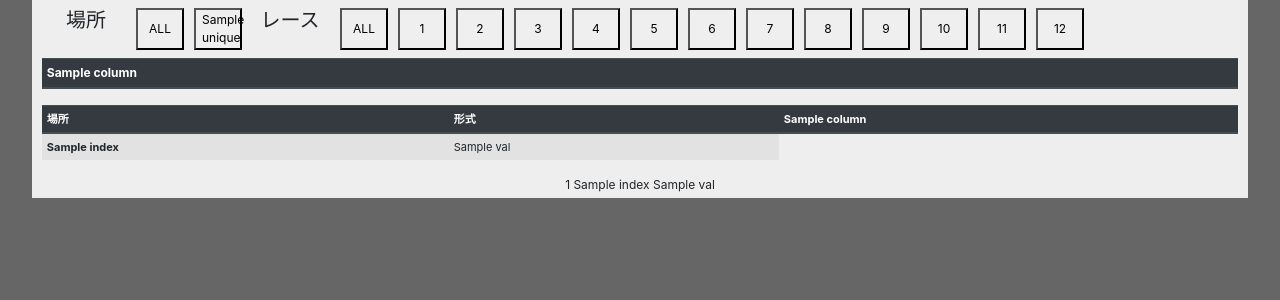
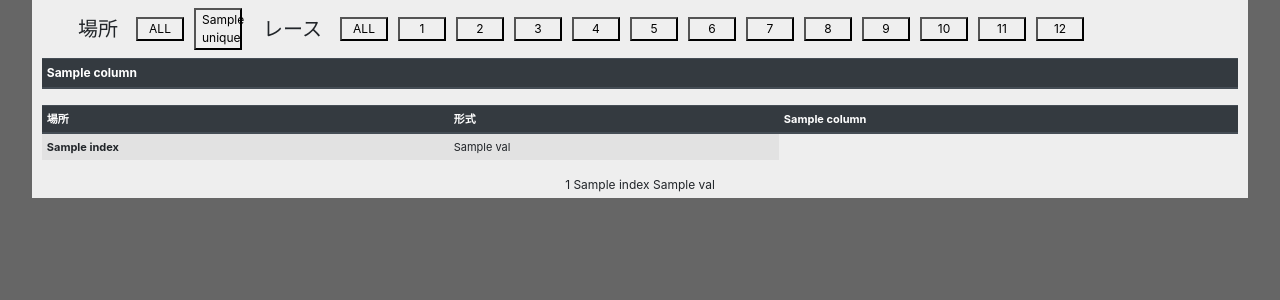
Before and after one commit to unfif/nkdayview, a Flask app: template templates/index.html in a window 1280 px wide. Shown: the part 54-354 px from the top of the page. Run offline with Flask 2, Linux system fonts and the light colour scheme; the template is opened without the code that fills it: most values are stand-ins (such as "Sample title", 1, 10 or a date in 2020); parts of the project's set-up code (start-up, migrations or seed data) failed here and were passed over; some libraries are stand-ins or nearby versions.

Commit message:
fix #21 モバイル機器での表示時に上部レース選択ボタンが表示幅を超えるのを修正

```diff
--- a/static/css/styles.css
+++ b/static/css/styles.css
@@ -37,16 +37,18 @@ h2, h3{
 }
 div.dispplacerace{
   display: flex;
+  flex-wrap: wrap;
   margin-bottom: 4px;
 }
 div.dispplacerace > div{
   display: flex;
+  align-items: center;
   padding: 4px;
 }
 div.dispplacerace > div > h5{
   width: 64px;
   margin: 0 8px;
-  text-align: center;
+  text-align: end;
 }
 .dispplacerace button {
   width: 48px;
```
